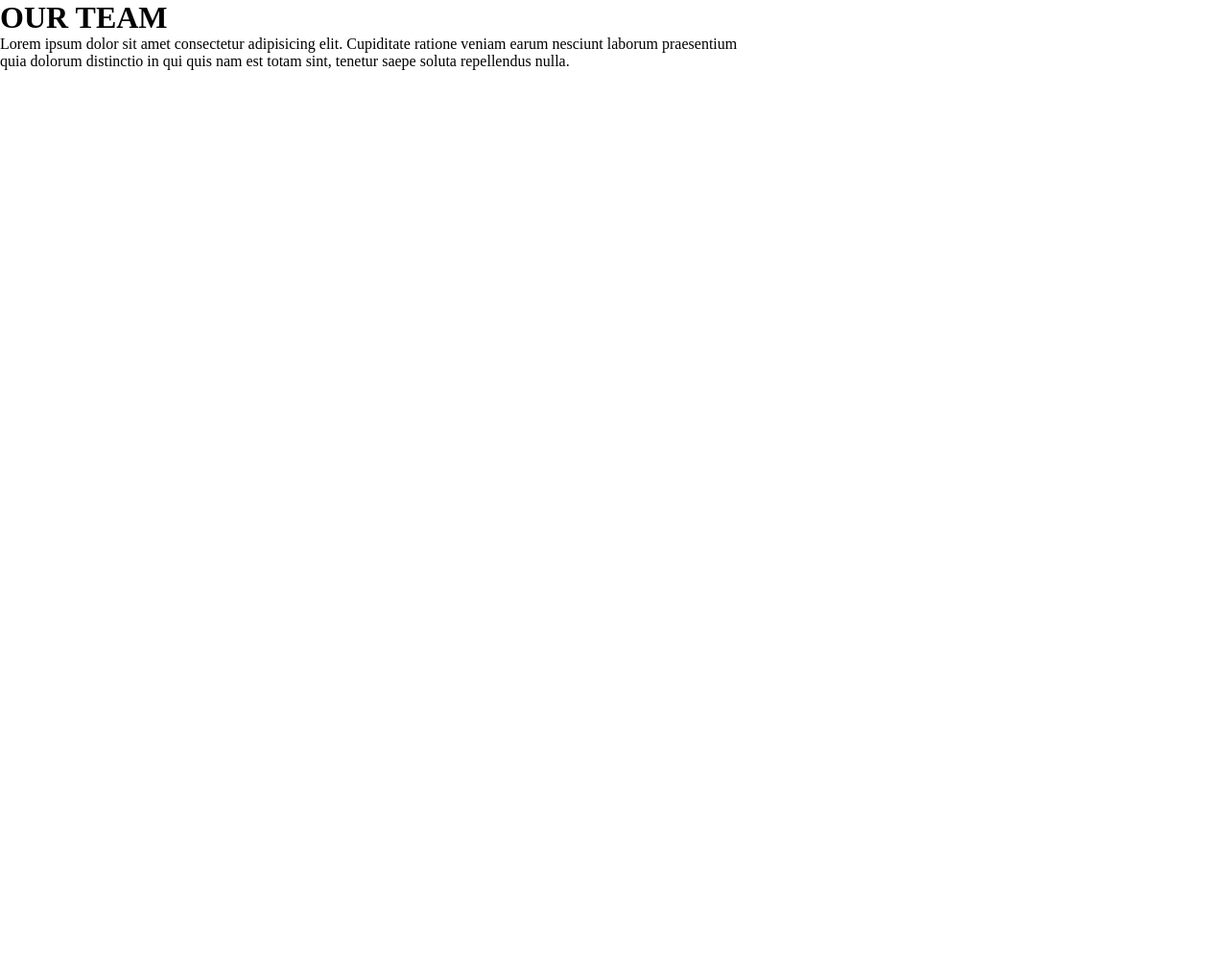
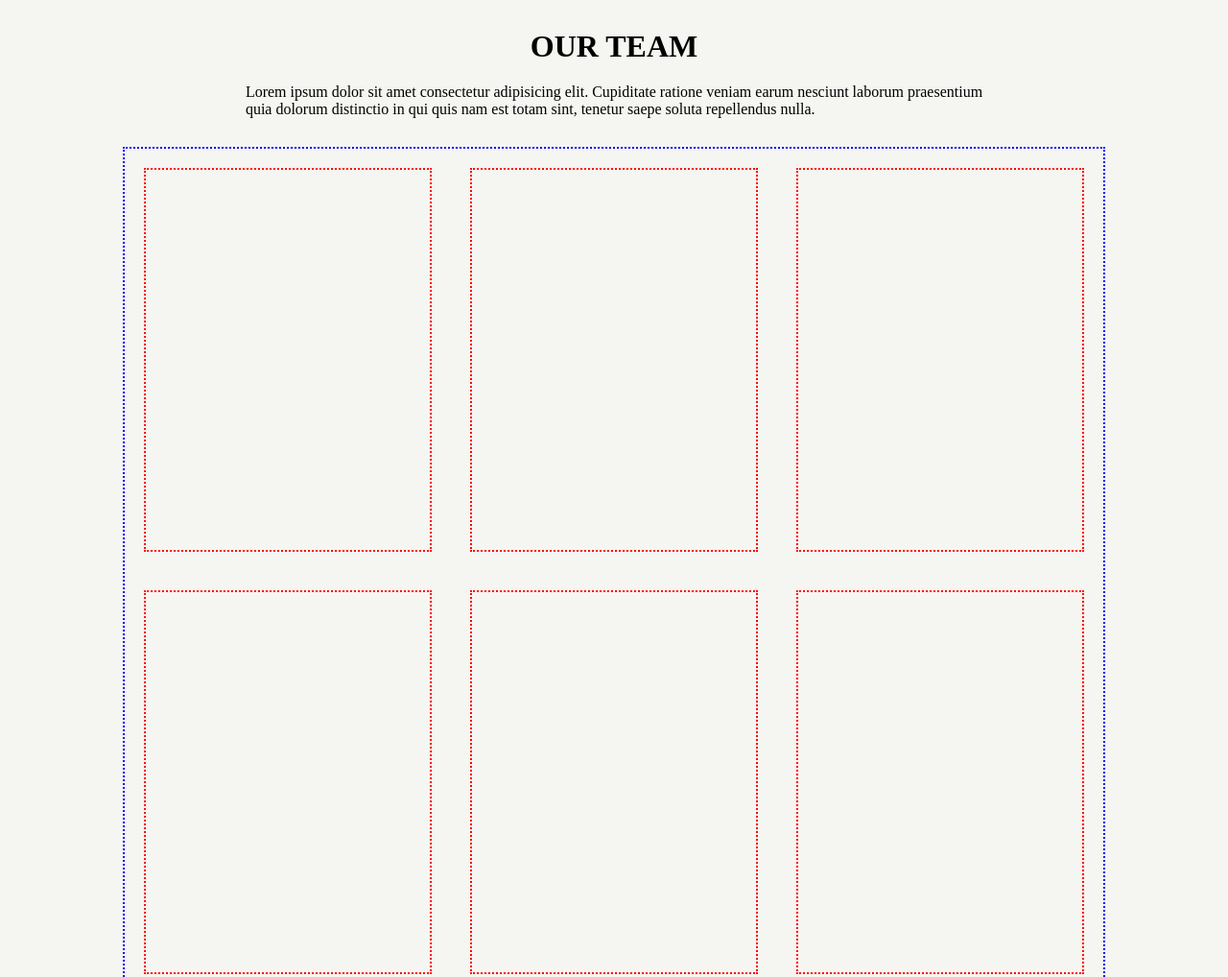
Before and after one commit to MatteoCantafio25/js-our-team, a plain HTML site: page index.html in a window 1280 px wide. Shown: the top 1018 px of the page at 96% size. Before the commit the page ends 800 px from the top, so only its background shows below. Drawn offline with Linux system fonts and the light colour scheme.

Commit message:
added style

```diff
--- a/style.css
+++ b/style.css
@@ -5,3 +5,70 @@
     padding: 0;
     box-sizing: border-box;
 }
+
+/* Generics */
+
+body {
+    background-color: #F5F5F1;
+}
+
+header {
+    display: flex;
+    flex-direction: column;
+    align-items: center;
+    justify-content: center;
+}
+
+/* Utils */
+
+.mt-20 {
+    margin-top: 20px;
+}
+
+.mt-30 {
+    margin-top: 30px;
+}
+
+.mb-30 {
+    margin-bottom: 30px;
+}
+
+.border {
+    border: 2px solid black;
+}
+
+
+/* Header */
+
+
+
+/* Main */
+
+.container {
+    max-width: 80%;
+    margin: 0 auto;
+    display: flex;
+}
+
+.row {
+    display: flex;
+    width: 100%;
+}
+
+.cols {
+    display: flex;
+    flex-wrap: wrap;
+    width: 100%;
+    border: 2px dotted blue;
+}
+
+.card {
+    height: 400px;
+    width: calc(100% / 3 - 40px);
+    border: 2px dotted red;
+    margin: 20px;
+    display: flex;
+    flex-direction: column;
+    align-items: center;
+    justify-content: flex-start;
+}
```
